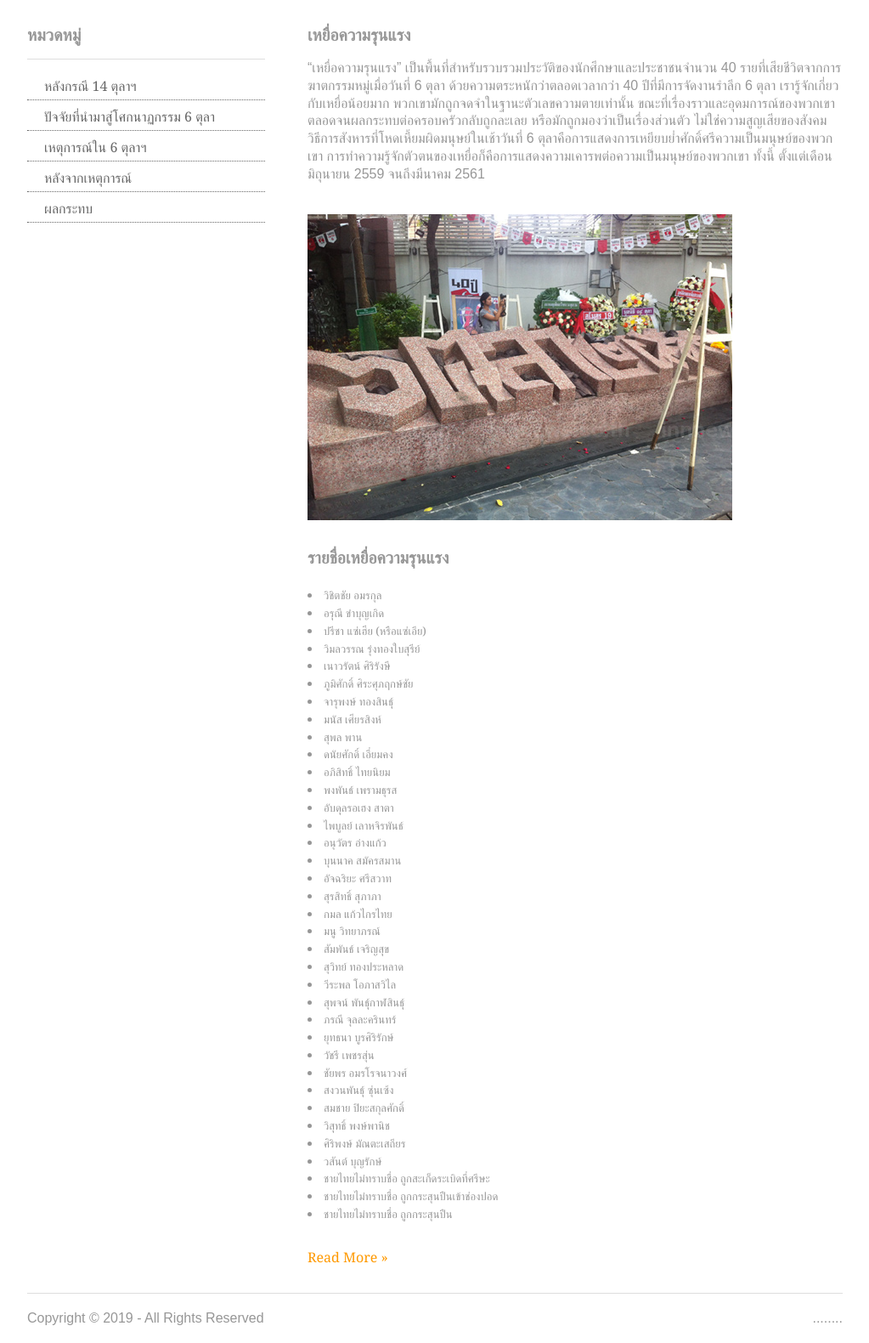
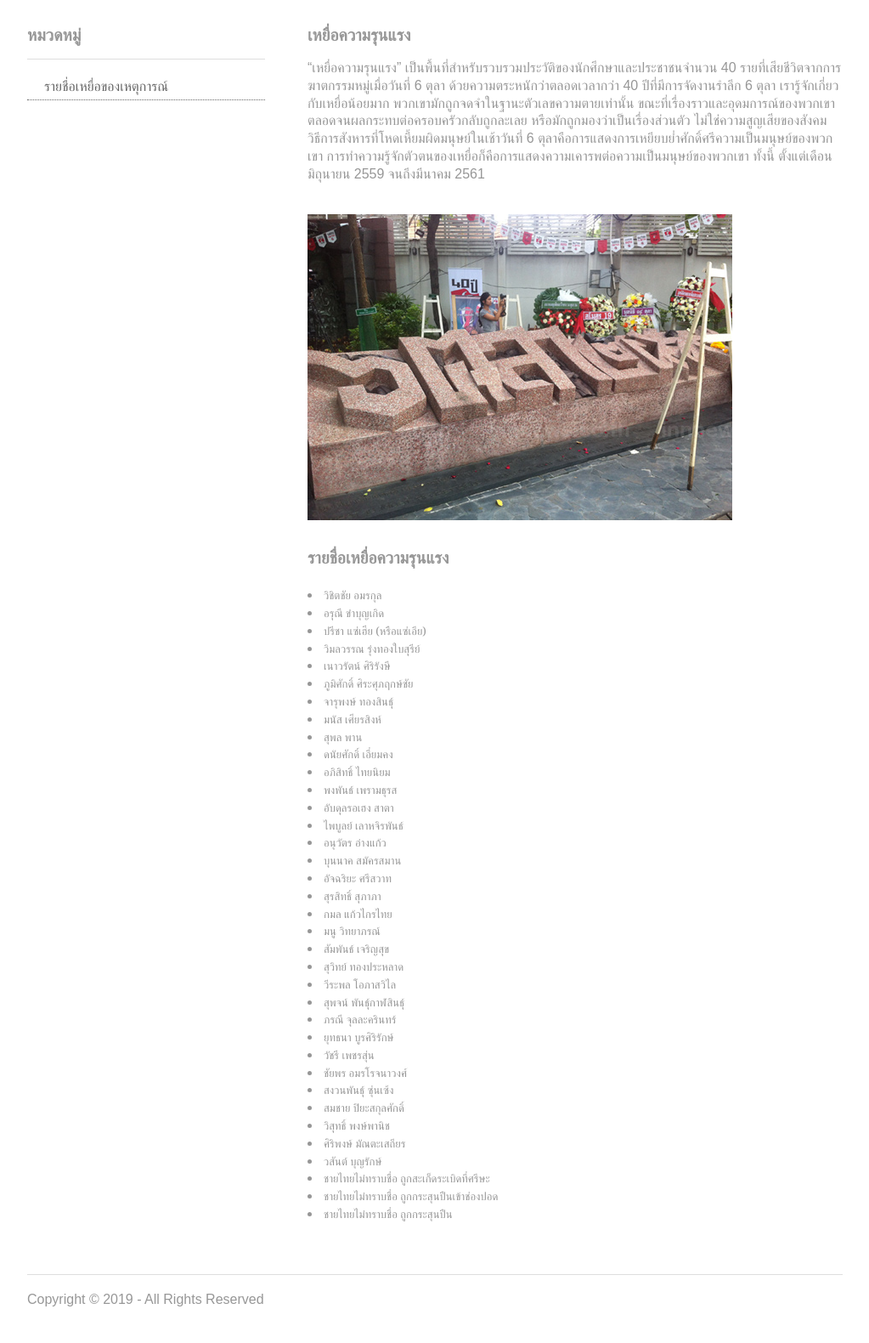
Before and after one commit to jfornqz/MIT-Project2, a plain HTML site: page page3.html in a window 1280 px wide. Shown: the part 487-2067 px from the top of the page at 85% size, without its empty margins (128-1151 px from the left). After the commit the page ends 2045 px from the top, so only its background shows below. Drawn offline with Linux system fonts and the light colour scheme.

Commit message:
update page again

```diff
--- a/page3.html
+++ b/page3.html
@@ -32,11 +32,7 @@
       <h2 class="title">หมวดหมู่</h2>
       <nav>
         <ul>
-          <li><a href="./page1-1.html">หลังกรณี 14 ตุลาฯ</a></li>
-          <li><a href="./page1-2.html">ปัจจัยที่นำมาสู่โศกนาฏกรรม 6 ตุลา</a></li>
-          <li><a href="./page1-3.html">เหตุการณ์ใน 6 ตุลาฯ</a></li>
-          <li><a href="./page1-4.html">หลังจากเหตุการณ์</a></li>
-          <li class="last"><a href="./page1-5.html">ผลกระทบ</a></li>
+          <li><a href="./page3.html">รายชื่อเหยื่อของเหตุการณ์</a></li>
         </ul>
       </nav>
     </aside>
@@ -91,11 +87,6 @@
 <li>ชายไทยไม่ทราบชื่อ ถูกกระสุนปืน</li>
       </article>
 
-      <article class="last">
-        <!--<h2>Lorum ipsum dolor</h2>-->
-        <p></p>
-        <footer class="more"><a href="#">Read More &raquo;</a></footer>
-      </article>
 
     </div>
     <!-- / content body -->
@@ -105,7 +96,6 @@
 <div class="wrapper row3">
   <footer id="footer" class="clear">
     <p class="fl_left">Copyright &copy; 2019 - All Rights Reserved</p>
-    <p class="fl_right">........</a></p>
   </footer>
 </div>
 </body>
```
Also changed, not shown: index.html (+1 -1 lines), page1-1.html (+1 -1 lines), page1-2.html (+0 -1 lines), page1-3.html (+0 -1 lines), page1-4.html (+6 -7 lines), page1-5.html (+0 -1 lines), page2-1.html (+0 -1 lines), page2.html (+0 -1 lines), page4.html (+0 -1 lines), page5.html (+0 -1 lines).
